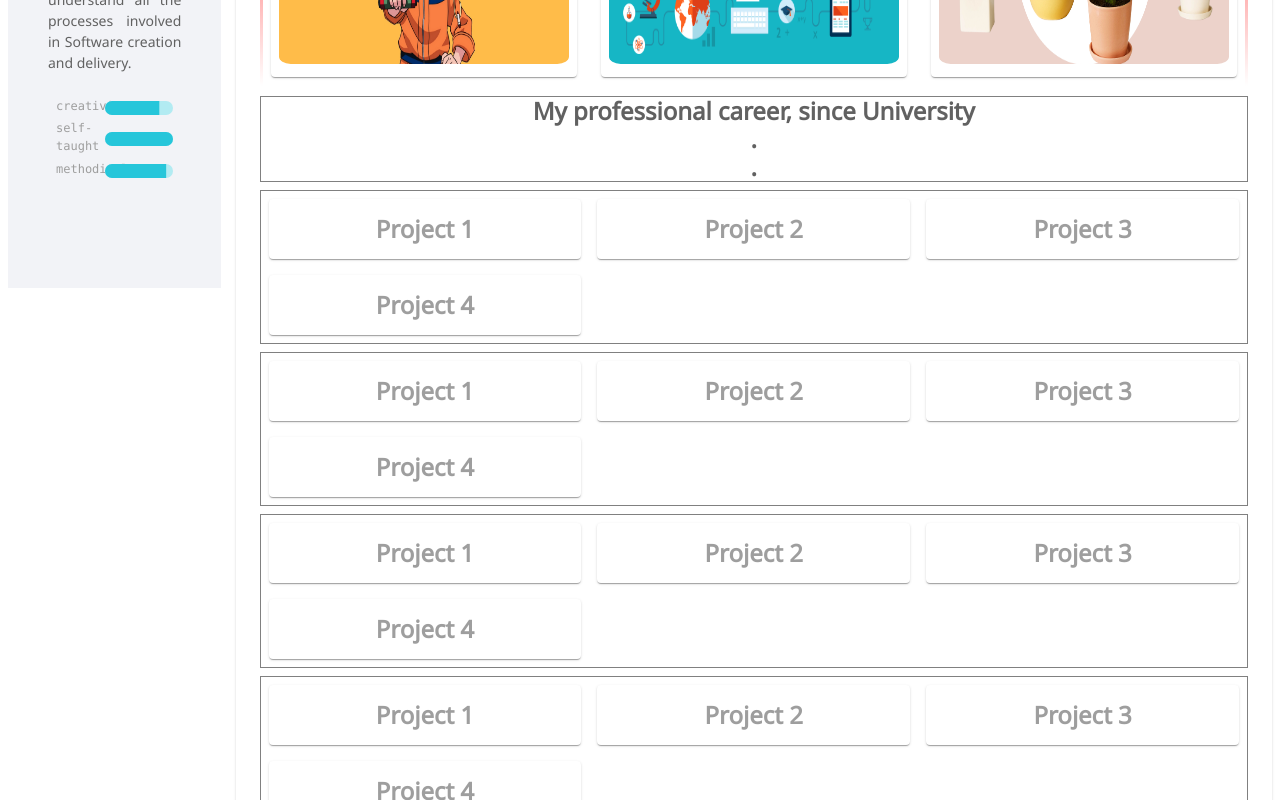
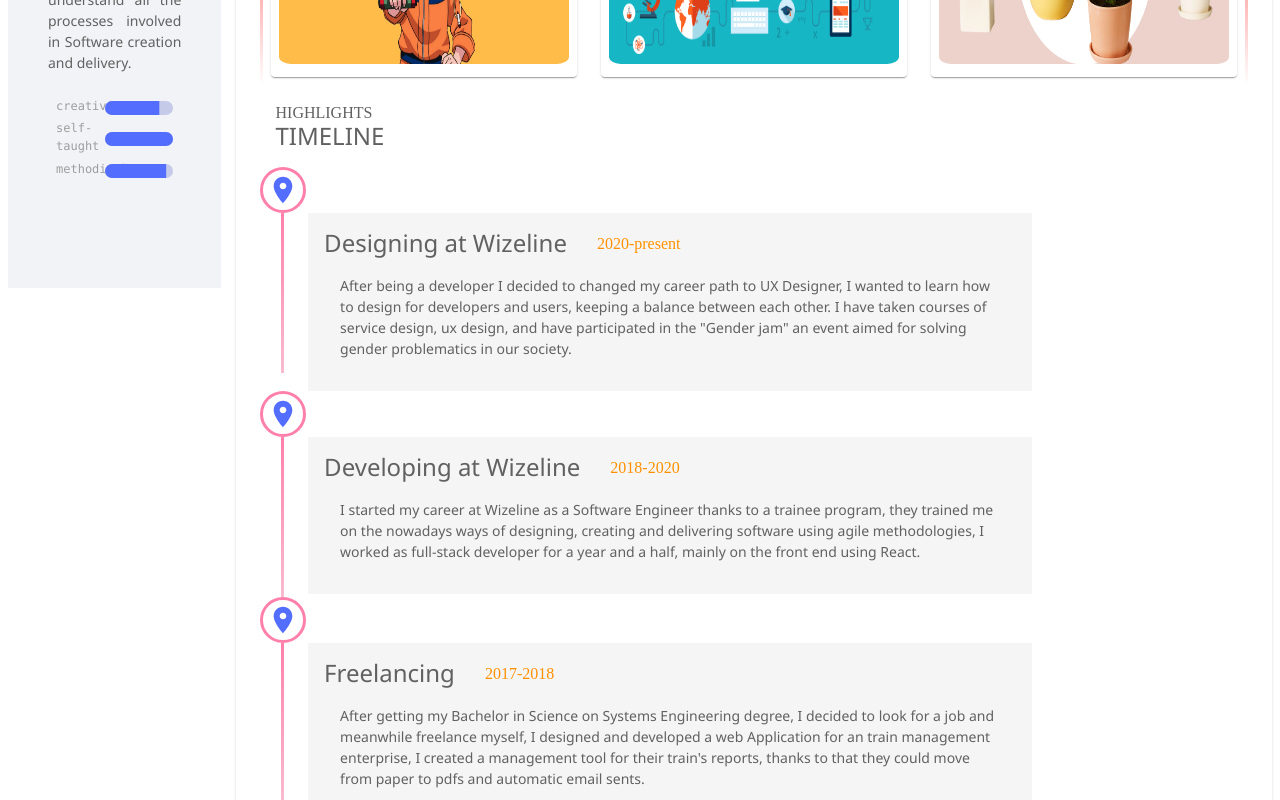
Before and after one commit to GabrielaSaldana/profile, a React (Create React App) app: page / in a window 1280 px wide. Shown: the part 520-1320 px from the top of the page. Built offline with nearby package versions, Linux system fonts and the light colour scheme.

Commit message:
Adding time line elements

```diff
--- a/src/components/ProgressBar/index.jsx
+++ b/src/components/ProgressBar/index.jsx
@@ -16,10 +16,10 @@ const useStyles = makeStyles(theme => ({
     color: theme.palette.text.secondary
   },
   backgrounBar: {
-    backgroundColor: theme.extendedPalette.cyanContrast.light
+    backgroundColor: theme.palette.primary.light
   },
   mainColorBar: {
-    backgroundColor: theme.extendedPalette.cyanContrast.main
+    backgroundColor: theme.palette.primary.main
   }
 }));
 
--- a/src/components/TimeLine/index.jsx
+++ b/src/components/TimeLine/index.jsx
@@ -1,28 +1,141 @@
 import React from "react";
 import { makeStyles } from "@material-ui/core/styles";
 import Typography from "@material-ui/core/Typography";
+import PlaceIcon from "@material-ui/icons/Place";
+import Avatar from "@material-ui/core/Avatar";
+import { useTheme } from "@material-ui/core/styles";
 
 const useStyles = makeStyles(theme => ({
   root: {
     color: theme.palette.text.primary,
-    border: "1px solid grey",
-    margin: theme.spacing(1)
+    margin: theme.spacing(1),
+    textAlign: "left"
+  },
+  timeLineContainer: {
+    display: "flex"
+  },
+  lineBox: {
+    height: theme.spacing(20),
+    marginLeft: theme.spacing(2.7),
+    width: "3px",
+    backgroundImage: "linear-gradient(to bottom, #ff80ab, #f8bbd0)"
+  },
+  timeItem: {
+    height: "fit-content",
+    width: "70%",
+    backgroundColor: theme.extendedPalette.greyContrast.main,
+    marginLeft: theme.spacing(3),
+    padding: theme.spacing(2)
+  },
+  checkPoint: {
+    color: theme.palette.primary.main,
+    backgroundColor: "#ffffff",
+    borderStyle: "solid",
+    borderWidth: "3px",
+    borderColor: theme.extendedPalette.pinkContrast.main
+  },
+  date: {
+    padding: "6px",
+    marginLeft: theme.spacing(3)
+  },
+  description: {
+    margin: theme.spacing(2)
   }
 }));
 
+const historyCheckpoints = [
+  {
+    title: "Designing at Wizeline",
+    date: "2020-present",
+    desc: (
+      <Typography>
+        After being a developer I decided to changed my career path to UX
+        Designer, I wanted to learn how to design for developers and users,
+        keeping a balance between each other. I have taken courses of service
+        design, ux design, and have participated in the "Gender jam" an event
+        aimed for solving gender problematics in our society.
+      </Typography>
+    )
+  },
+  {
+    title: "Developing at Wizeline",
+    date: "2018-2020",
+    desc: (
+      <Typography>
+        I started my career at Wizeline as a Software Engineer thanks to a
+        trainee program, they trained me on the nowadays ways of designing,
+        creating and delivering software using agile methodologies, I worked as
+        full-stack developer for a year and a half, mainly on the front end
+        using React.
+      </Typography>
+    )
+  },
+  {
+    title: "Freelancing",
+    date: "2017-2018",
+    desc: (
+      <Typography>
+        After getting my Bachelor in Science on Systems Engineering degree, I
+        decided to look for a job and meanwhile freelance myself, I designed and
+        developed a web Application for an train management enterprise, I
+        created a management tool for their train's reports, thanks to that they
+        could move from paper to pdfs and automatic email sents.
+      </Typography>
+    )
+  },
+  {
+    title: "Undergraduation at IPN-ESCOM",
+    date: "2014-2018",
+    desc: (
+      <Typography>
+        I am pursuing my under-graduation studies with major in Systems
+        Engineering at the Instituto Politecnico Nacional. I was parto of the
+        algorith club for a shrt period of time studying mainly competitive
+        programming, I got attracted by politics and joined a course of IT
+        management and risk management, finally I decided to get into deep on
+        front end development and REST APIs.
+      </Typography>
+    )
+  }
+];
+
 function TimeLine() {
   const classes = useStyles();
+  const theme = useTheme();
 
   return (
     <div id="timeline" className={classes.root}>
-      <Typography variant="h1">
-        My professional career, since University
-        <br />
-        .
-        <br />
-        .
-        <br />
-      </Typography>
+      <div className={classes.description}>
+        <Typography variant="body" color={theme.palette.text.primary}>
+          HIGHLIGHTS
+        </Typography>
+        <Typography variant="h2" color={theme.palette.text.primary}>
+          TIMELINE
+        </Typography>
+      </div>
+      {historyCheckpoints.map(checkpoint => (
+        <>
+          <Avatar className={classes.checkPoint}>
+            <PlaceIcon />
+          </Avatar>
+          <div className={classes.timeLineContainer}>
+            <div className={classes.lineBox} />
+            <div className={classes.timeItem}>
+              <div style={{ display: "flex" }}>
+                <Typography variant="h2">{checkpoint.title}</Typography>
+                <Typography
+                  variant="body"
+                  className={classes.date}
+                  color="secondary"
+                >
+                  {checkpoint.date}
+                </Typography>
+              </div>
+              <div className={classes.description}>{checkpoint.desc}</div>
+            </div>
+          </div>
+        </>
+      ))}
     </div>
   );
 }
```
